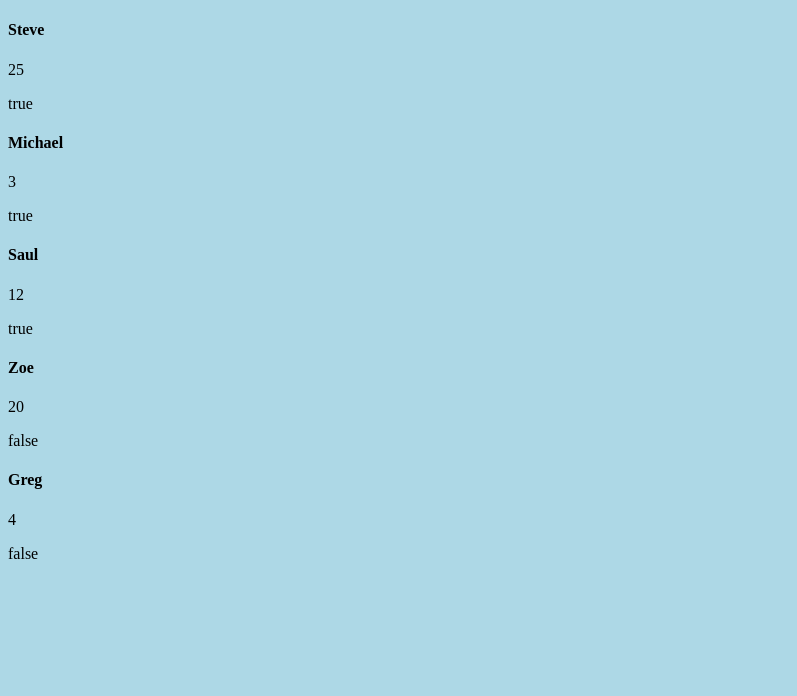
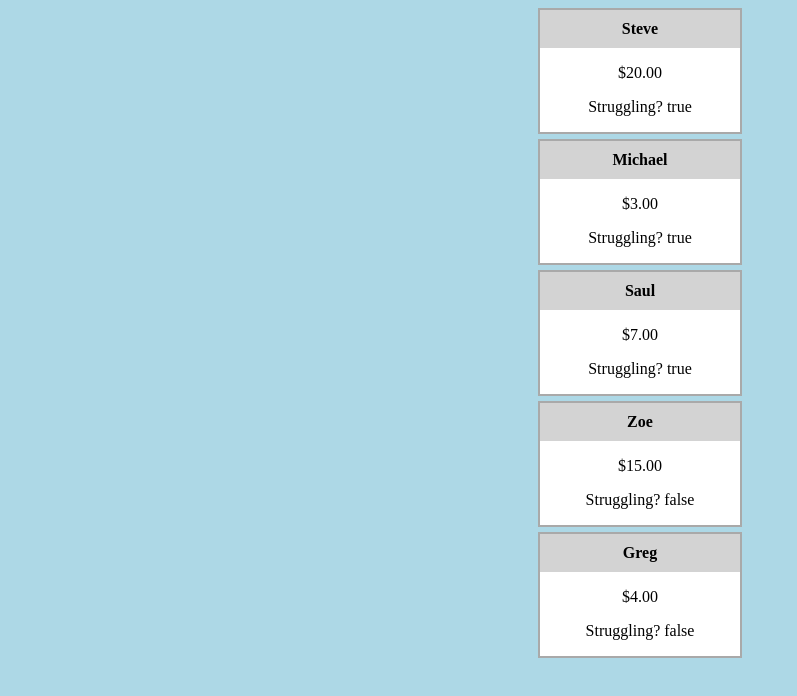
Before and after one commit to bobbybaxter/js-array-methods, a plain HTML site: page index.html in a window 1280 px wide. Shown: the whole page, without its empty margins (0-797 px from the left). Drawn offline with Linux system fonts and the light colour scheme.

Commit message:
updated readme and added screenshot

```diff
--- a/main.css
+++ b/main.css
@@ -1,3 +1,17 @@
 body {
   background-color: lightblue;
 }
+
+.bus-seat {
+  background-color: white;
+  border: 2px solid darkgray;
+  text-align: center;
+  width: 200px;
+  margin: 0 auto 5px auto;
+}
+
+.passenger-name {
+  background-color: lightgray;
+  padding: 10px;
+  margin: 0;
+}
--- a/main.js
+++ b/main.js
@@ -11,7 +11,6 @@ const addToExactMiddle = (bus, passenger) => {
   let middle = bus.length / 2;
   newArray.push(struggleBus.splice(middle, 0, passenger));
 }
-
 
 const addPassenger = (name, wallet, isStruggling, seat) => {
   // make a passenger object
@@ -47,7 +46,7 @@ const allAboard = (bus) => {
   // given bus costs 5 bucks
   // if passenger can afford it, charge them
   // if not, kick them off
-  const busFare = 0;
+  const busFare = 5;
   const validPassengers = [];
 
   bus.forEach((passenger) => {
@@ -70,9 +69,9 @@ const busBuilder = (bus) => {
   let domString = '';
   for (var i = 0; i < bus.length; i++) {
     domString += `<div class="bus-seat">`;
-    domString +=   `<h4>${bus[i].name}</h4>`;
-    domString +=   `<p>${bus[i].wallet}</p>`;
-    domString +=   `<p>${bus[i].isStruggling}</p>`;
+    domString +=   `<h4 class="passenger-name">${bus[i].name}</h4>`;
+    domString +=   `<p>$${bus[i].wallet}.00</p>`;
+    domString +=   `<p>Struggling? ${bus[i].isStruggling}</p>`;
     domString += `</div>`;
   };
   printToDom('the-bus', domString);
```
Also changed, not shown: img/js-array-methods-screenshot.png (added), 1 other file.
